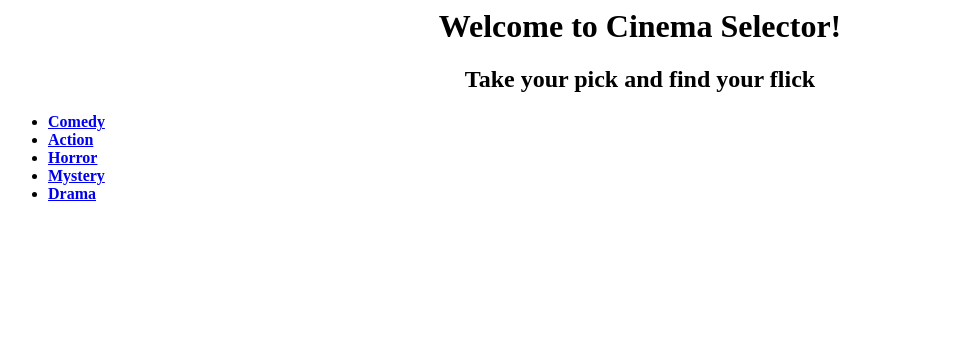
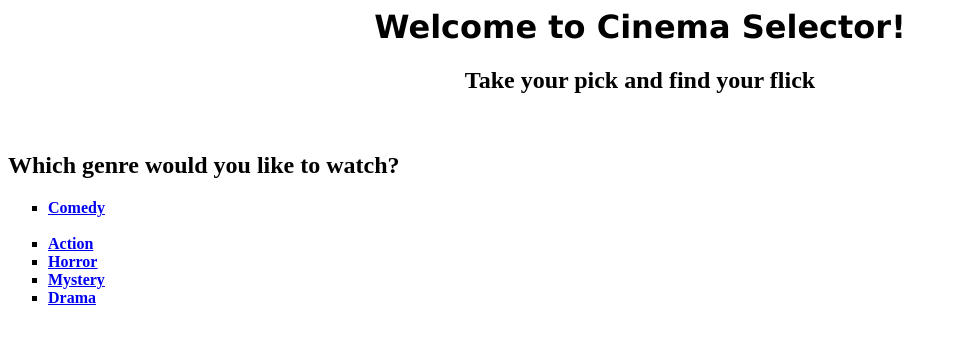
Before and after one commit to DanielWadell/cinema_selector, a Python web app: template templates/welcome.html in a window 1280 px wide. Shown: the top 344 px of the page, without its empty margins (0-956 px from the left). Run offline with Jinja, Linux system fonts and the light colour scheme; the template is opened without the code that fills it, so the values that code supplies are empty.

Commit message:
Changed font

```diff
--- a/templates/welcome.html
+++ b/templates/welcome.html
@@ -1,11 +1,14 @@
 <html>
- <center><h1> Welcome to Cinema Selector!</h1></center>
+
+ <center><h1 style="font-family:verdana;">Welcome to Cinema Selector!</h1></center>
  <center><h2> Take your pick and find your flick </h2></center>
-
+ <br>
+ <h2>Which genre would you like to watch?</h2>
   <body>
-
-    <ul>
+      <!--<body style="background-color:powderblue;">-->
+    <ul style="list-style-type:square">
      <b><li><a href="/comedy">Comedy</a></li></b>
+     <br>
       <b><li><a href="/action">Action</a></li></b>
        <b><li><a href="/horror">Horror</a></li></b>
         <b><li><a href="/mystery">Mystery</a></li></b>
```
